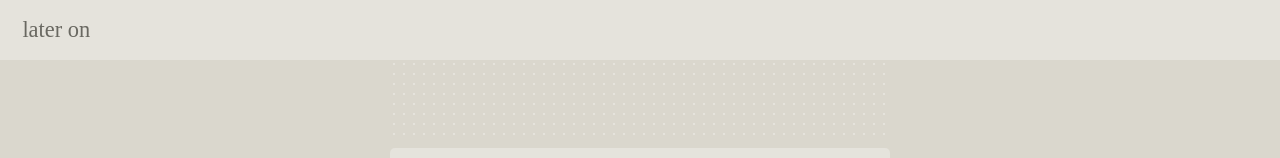
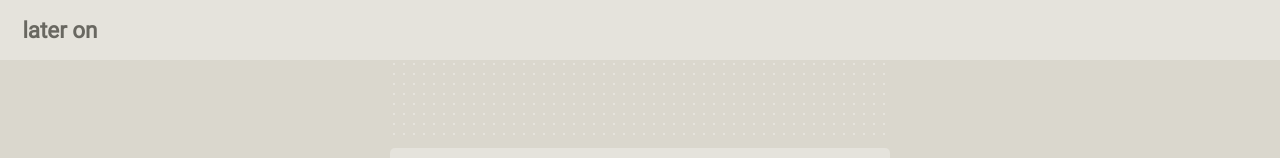
Before and after one commit to monsieurluge/later-on, a Vue app: page /today in a window 1280 px wide. Shown: the top 158 px of the page. Built offline with nearby package versions, Linux system fonts and the light colour scheme.

Commit message:
minor app header font update

```diff
--- a/src/assets/styles.css
+++ b/src/assets/styles.css
@@ -31,6 +31,17 @@
     --transition: 0.3s;
 }
 
+@font-face {
+    font-family: 'vintage';
+    font-style: normal;
+    font-weight: 400;
+    src:
+        local('Roboto'),
+        local('Roboto-Regular'),
+        url('./Holen Vintage.otf')
+        format('opentype');
+}
+
 html {
     -webkit-font-smoothing: antialiased;
     -moz-osx-font-smoothing: grayscale;
--- a/src/components/AppHeader.vue
+++ b/src/components/AppHeader.vue
@@ -16,8 +16,8 @@
 h1 {
     margin: 0 0 0 1.4rem;
     color: var(--f-high);
+    font-family: vintage, sans-serif;
     font-size: 1.4rem;
-    font-weight: lighter;
     line-height: 60px;
 }
 </style>
```
Also changed, not shown: src/assets/Holen Vintage.otf (added).
